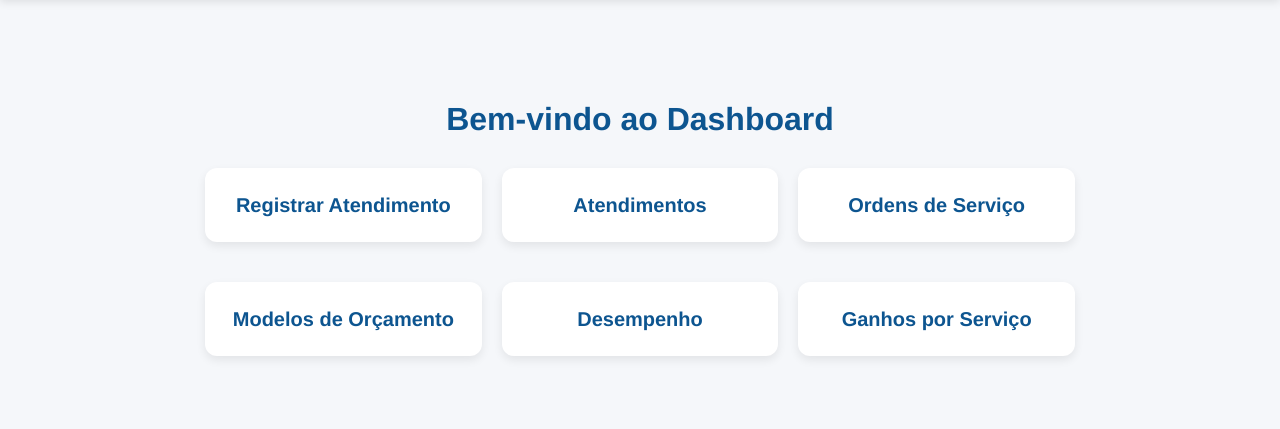
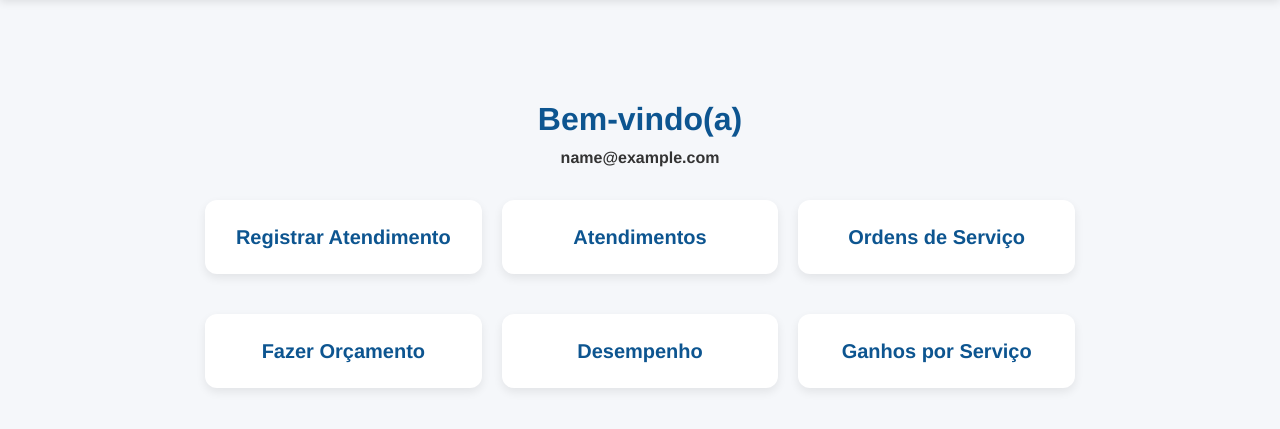
Before and after one commit to VenancioHunter/centralvazamentos, a Flask app: template templates/dashboard.html in a window 1280 px wide. Shown: the part 16-445 px from the top of the page. Run offline with Flask 3, Linux system fonts and the light colour scheme; the template is opened without the code that fills it: most values are stand-ins (such as "Sample title", 1, 10 or a date in 2020); some libraries are stand-ins or nearby versions.

Commit message:
Add files via upload

```diff
--- a/templates/dashboard.html
+++ b/templates/dashboard.html
@@ -1,6 +1,7 @@
 <!-- templates/dashboard.html -->
 {% extends "layout.html" %} {% block title %}Dashboard{% endblock %} {% block
 content %}
+
 <style>
   body {
     background-color: #f5f7fa;
@@ -82,9 +83,15 @@ content %}
     }
   }
 </style>
+<script src="https://code.jquery.com/jquery-3.5.1.slim.min.js"></script>
+
+<script src="https://cdnjs.cloudflare.com/ajax/libs/popper.js/1.16.0/umd/popper.min.js"></script>
+
+<script src="https://stackpath.bootstrapcdn.com/bootstrap/4.5.2/js/bootstrap.min.js"></script>
 
 <div class="dashboard-container">
-  <h2>Bem-vindo ao Dashboard</h2>
+  <h2>Bem-vindo(a)</h2>
+  <p style="text-align: center"><strong>{{ user_email }}</strong></p>
 
   <div class="dashboard-grid text-center">
     <a class="card-presentation" href="{{ url_for('attendance_records') }}">
@@ -99,8 +106,11 @@ content %}
       <h5>Ordens de Serviço</h5>
     </a>
 
-    <a class="card-presentation" href="{{ url_for('orcamentos') }}">
-      <h5>Modelos de Orçamento</h5>
+    <a
+      class="card-presentation"
+      href="{{ url_for('orcamento_client_reparo') }}"
+    >
+      <h5>Fazer Orçamento</h5>
     </a>
 
     <a class="card-presentation" href="{{ url_for('attendance_desempenho') }}">
@@ -112,6 +122,78 @@ content %}
     </a>
   </div>
 
+  <!--
+  <button
+    id="btnRotas"
+    class="btn btn-primary"
+    style="
+      position: fixed;
+      bottom: 20px;
+      right: 20px;
+      z-index: 9999;
+      border-radius: 50px;
+      padding: 15px 20px;
+    "
+    data-toggle="modal"
+    data-target="#rotaModal"
+  >
+    🚗 Rota
+  </button>
+  <div
+    class="modal fade"
+    id="rotaModal"
+    tabindex="-1"
+    role="dialog"
+    aria-hidden="true"
+  >
+    <div class="modal-dialog" role="document">
+      <div class="modal-content">
+        <div class="modal-header">
+          <h5 class="modal-title">Calcular Tempo de Deslocamento</h5>
+          <button type="button" class="close" data-dismiss="modal">
+            <span>&times;</span>
+          </button>
+        </div>
+
+        <div class="modal-body">
+          <div class="form-group">
+            <label>CEP Origem</label>
+            <input
+              type="text"
+              class="form-control"
+              id="cepOrigem"
+              maxlength="9"
+              oninput="mascaraCep(this)"
+            />
+          </div>
+
+          <div class="form-group">
+            <label>CEP Destino</label>
+            <input
+              type="text"
+              class="form-control"
+              id="cepDestino"
+              maxlength="9"
+              oninput="mascaraCep(this)"
+            />
+          </div>
+
+          <button class="btn btn-success w-100" onclick="calcularRota()">
+            Calcular Rota
+          </button>
+
+          <hr />
+
+          <div
+            id="resultadoRota"
+            style="font-size: 18px; font-weight: bold"
+          ></div>
+        </div>
+      </div>
+    </div>
+
+  </div>-->
+
   {% with messages = get_flashed_messages() %} {% if messages %}
   <ul class="flashes">
     {% for message in messages %}
@@ -120,4 +202,113 @@ content %}
   </ul>
   {% endif %} {% endwith %}
 </div>
+<!---
+<script>
+  async function calcularRota() {
+    const apiKey =
+      "eyJvcmciOiI1YjNjZTM1OTc4NTExMTAwMDFjZjYyNDgiLCJpZCI6IjM1YmE1ZGFiNTUxNTQyNzE4ZTA5MTQxZDIxZjJjYjNmIiwiaCI6Im11cm11cjY0In0=";
+
+    const origemCEP = document
+      .getElementById("cepOrigem")
+      .value.replace(/\D/g, "");
+    const destinoCEP = document
+      .getElementById("cepDestino")
+      .value.replace(/\D/g, "");
+    const resultadoDiv = document.getElementById("resultadoRota");
+
+    if (origemCEP.length !== 8 || destinoCEP.length !== 8) {
+      resultadoDiv.innerHTML = "Digite dois CEPs válidos!";
+      return;
+    }
+
+    resultadoDiv.innerHTML = "Calculando rota... ⏳";
+
+    // 1. Converter CEP → Coordenadas + salvar dados do endereço (rua/bairro)
+    async function cepToCoord(cep) {
+      const res = await fetch(`https://viacep.com.br/ws/${cep}/json/`);
+      const data = await res.json();
+
+      if (data.erro) return null;
+
+      // Salva informações para exibir no resultado:
+      const enderecoInfo = {
+        rua: data.logradouro || "Não informado",
+        bairro: data.bairro || "Não informado",
+        cidade: data.localidade || "Não informado",
+        uf: data.uf || "UF",
+      };
+
+      const enderecoCompleto = encodeURIComponent(
+        `${data.logradouro}, ${data.bairro}, ${data.localidade} - ${data.uf}`
+      );
+
+      // Geocodificação pela OpenRouteService
+      const geoRes = await fetch(
+        `https://api.openrouteservice.org/geocode/search?api_key=${apiKey}&text=${enderecoCompleto}`
+      );
+      const geoData = await geoRes.json();
+
+      if (!geoData.features || geoData.features.length === 0) return null;
+
+      return {
+        coord: geoData.features[0].geometry.coordinates,
+        info: enderecoInfo,
+      };
+    }
+
+    const origemData = await cepToCoord(origemCEP);
+    const destinoData = await cepToCoord(destinoCEP);
+
+    if (!origemData || !destinoData) {
+      resultadoDiv.innerHTML = "Não foi possível encontrar as coordenadas.";
+      return;
+    }
+
+    // 2. Calcular rota pela OpenRouteService
+    const body = {
+      coordinates: [origemData.coord, destinoData.coord],
+    };
+
+    const rotaRes = await fetch(
+      "https://api.openrouteservice.org/v2/directions/driving-car",
+      {
+        method: "POST",
+        headers: {
+          Authorization: apiKey,
+          "Content-Type": "application/json",
+        },
+        body: JSON.stringify(body),
+      }
+    );
+
+    const rota = await rotaRes.json();
+
+    if (!rota.routes) {
+      resultadoDiv.innerHTML = "Erro ao calcular rota.";
+      return;
+    }
+
+    const distancia = rota.routes[0].summary.distance / 1000; // km
+    const tempo = rota.routes[0].summary.duration / 60; // minutos
+
+    // 3. Resultado final + Rua/Bairro origem e destino
+    resultadoDiv.innerHTML = `
+    <div style="font-size: 16px; margin-bottom: 10px;">
+      <b>Origem:</b><br>
+      Rua: ${origemData.info.rua}<br>
+      Bairro: ${origemData.info.bairro}<br>
+      Cidade: ${origemData.info.cidade} - ${origemData.info.uf}
+      <hr>
+      <b>Destino:</b><br>
+      Rua: ${destinoData.info.rua}<br>
+      Bairro: ${destinoData.info.bairro}<br>
+      Cidade: ${destinoData.info.cidade} - ${destinoData.info.uf}
+      <hr>
+    </div>
+    🚗 <b>Distância:</b> ${distancia.toFixed(1)} km<br>
+    ⏱ <b>Tempo estimado:</b> ${tempo.toFixed(0)} minutos
+  `;
+  }
+</script>-->
+
 {% endblock %}
```
